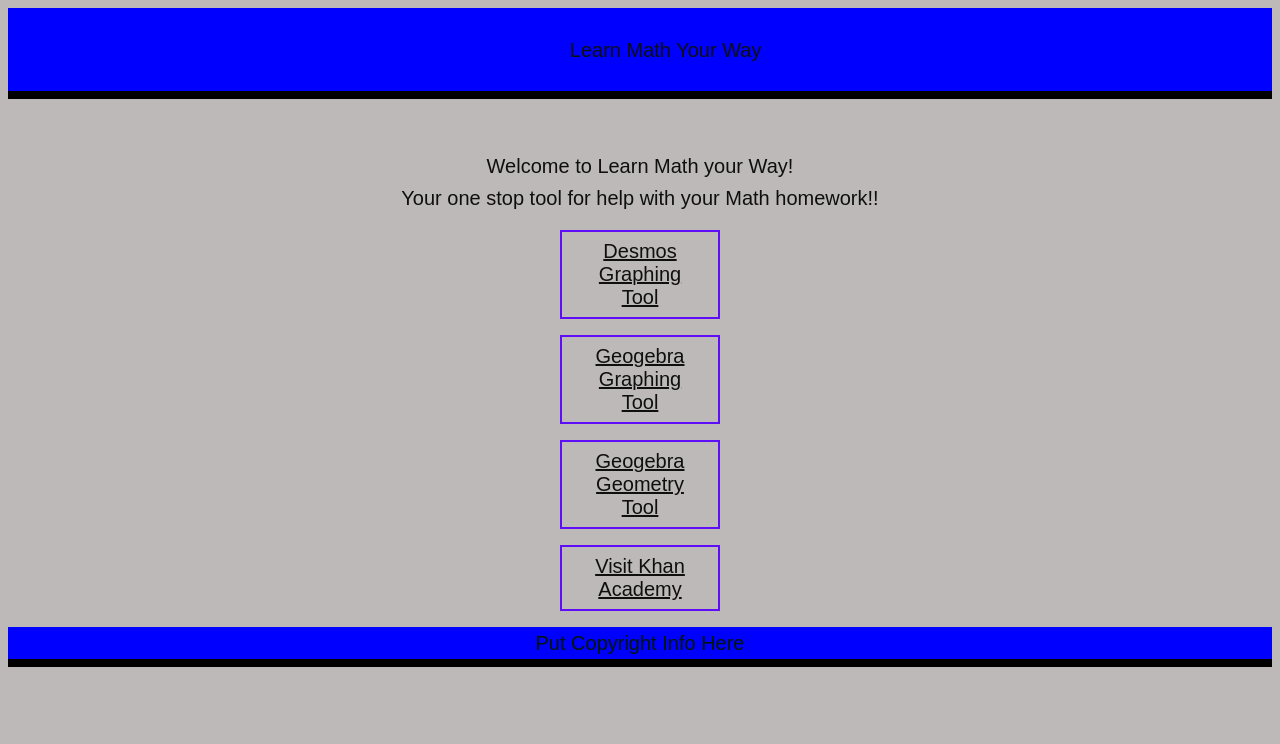
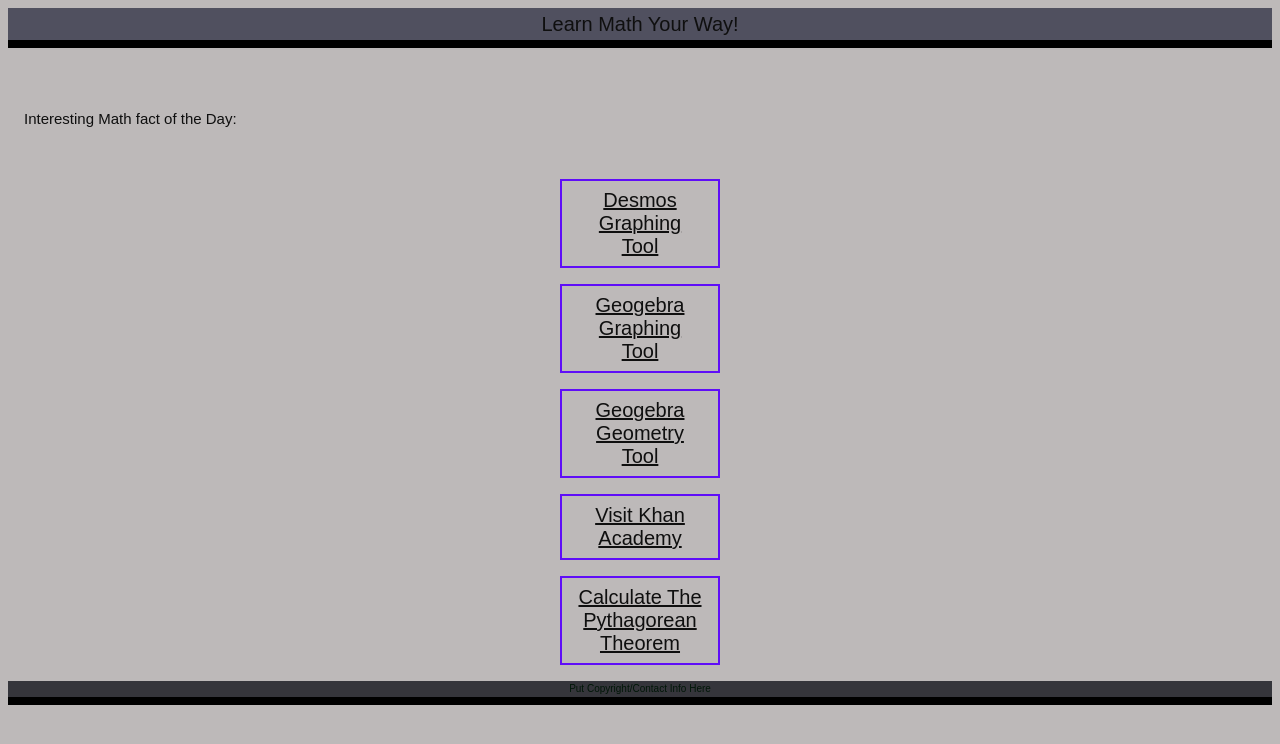
Before and after one commit to DianeVail/MathYourWay, a plain HTML site: page index.html in a window 1280 px wide. Shown: the top 744 px of the page. Drawn offline with Linux system fonts and the light colour scheme.

Commit message:
continued coding

```diff
--- a/index.html
+++ b/index.html
@@ -8,37 +8,38 @@
     <title>Learn Math Your Way</title>
   </head>
   <body>
-      <div class="header-container">
+
         <div class="header">
-          <div class="header_logo">
-            <a>Learn Math Your Way</a>
+          <a>Learn Math Your Way!</a>
+        </div>
 
-  <!--Code for Numbers API should go here-->
-          </div>
-        </div>
-      </div>
-      <div class="content-container">
-        <a> Welcome to Learn Math your Way! </a>
-        <a>Your one stop tool for help with your Math homework!!</a>
-        </script>
-        </div>
-        <div class="">
+
+        <!--Code for Numbers API should go here-->
+        <!--This does not work yet-->
+        <div class = "fact-text">Interesting Math fact of the Day:</div>
+        <div class="fact-text"><a href = "https://numbersapi.com/5/math" target="_blank" ></a></div>
+
+
           <div class="btn-container">
-            <!--Desmos code-->
-            <button class="mathlinks"><a href = "links/desmos.html" target="_blank" class="link-btn">Desmos Graphing Tool</a></button>
-            <!--Geogebra code-->
-            <button class="mathlinks"><a href="links/geogebra.html" target="_blank" class="link-btn">Geogebra Graphing Tool</a></button>
-            <button class="mathlinks"><a href="https://www.geogebra.org/geometry" target="_blank" class="link-btn"> Geogebra Geometry Tool</a>
+
+              <!--Desmos graphing calculator bcode-->
+              <button class="mathlinks"><a href = "links/desmos.html" target="_blank" class="link-btn">Desmos Graphing Tool</a></button>
+
+              <!--Geogebra graphing calculator code-->
+              <button class="mathlinks"><a href="links/geogebra.html" target="_blank" class="link-btn">Geogebra Graphing Tool</a></button>
+
+              <!-- Geogebra Geometry Tool Code-->
+              <button class="mathlinks"><a href="https://www.geogebra.org/geometry" target="_blank" class="link-btn"> Geogebra Geometry Tool</a>
               <script>src="https://www.geogebra.org/geometry?lang=en"</script></button>
-            <!--Khan Academy code  -->
+
+              <!--Khan Academy code  -->
               <button class="mathlinks"><a href="https:khanacademy.org" target="_blank" class="link-btn"> Visit Khan Academy</a>
               <script>src="https://www.khanacademy.org"</script>
 
+              <!-- Pythagorean Theorem Calculator-->
+              <button class="mathlinks"><a href = "links/pythagoreanthm.html" target="_blank" class="link-btn">Calculate The Pythagorean Theorem</a></button>
         </div>
-        </div>
-      </div>
-      <div class = "footer">Put Copyright Info Here</div>
-      </div>
+        <div class = "footer">Put Copyright/Contact Info Here</div>
   </body>
     <script src="index.js"></script>
 </html>
--- a/index.js
+++ b/index.js
@@ -1,25 +1,30 @@
 "use strict"
 // Code for Desmos Calculator//
-  var elt = document.getElementById('calculator');
-  var calculator = Desmos.GraphingCalculator(elt);
+var elt = document.getElementById('calculator');
+var calculator = Desmos.GraphingCalculator(elt);
 
- // var elt = document.getElementById('my-calculator');
- // var calculator = Desmos.GraphingCalculator(elt);
 
- //Code Snippet from Numbers API
- const data = null;
 
-const xhr = new XMLHttpRequest();
-xhr.withCredentials = true;
-
-xhr.addEventListener('readystatechange', function () {
-	if (this.readyState === this.DONE) {
-		console.log(this.responseText);
-	}
+ //Code for math fact of the day API //
+ //This does not work yet
+ $.get('http://numbersapi.com/5/math', function(data) {
+	$('#number').text(data);
 });
 
-xhr.open('GET', 'https://numbersapi.p.rapidapi.com/1729/math');
-xhr.setRequestHeader('x-rapidapi-key', '683316b4d9mshcaba3263dad5228p173f27jsna61933234ee3');
-xhr.setRequestHeader('x-rapidapi-host', 'numbersapi.p.rapidapi.com');
+ //Code for Pythagorean Theorem function
 
-xhr.send(data);
+ function checkValues() {  //Check to make sure input is valid
+
+    if (a <=0 || b <=0) {
+        console.log("Side lengths must be greater than zero");
+    }
+
+}
+//  function for inputing values and calculating hypotenuse
+function computeValues {
+	let c = sqrt(a^2 + b^2)
+	console.log(c);
+}
+submissionBtn.addEventListener("click", function () {
+    checkValues;
+});
--- a/style.css
+++ b/style.css
@@ -17,7 +17,7 @@
 	display: flex;
 	flex-direction: row;
 	justify-content:center;
-	font-size: 18px;
+	font-size: 15px;
 }
 
 a:hover {
@@ -27,17 +27,31 @@
 
 
 .header {
-	background-color: red;
+	background-color:gray;
 	border-bottom: 8px solid #000000;
 	margin-bottom: 3.2rem;
-	font-size: 40px;
+	font-size: 15px;
 }
 
-.header_logo {
-	padding: 1.6rem;
-	width: 100%;
+.header-logo{
+	padding: 2.5rem;
+	background-color: rgb(211, 250, 250);
+	width: 90%;
 	display: flex;
+	flex-direction: column;
 	justify-content: center;
+	font-size: 15px;
+}
+.fact-text {
+	color: #0f0f0f;
+	display: flex;
+	flex-direction: column;
+	justify-content:center;
+	margin: 0.5rem 0;
+    padding: 0.5rem 1rem;
+    width: 100%;
+	font-size: 15px;
+
 }
 
 .mathlinks {
@@ -51,6 +65,7 @@
     max-width: 10rem;
 }
 .btn-container {
+
     display: flex;
     flex-direction: column;
     margin: 0.5rem 1rem;
@@ -59,22 +74,23 @@
 
 
 .footer {
-	background-color: red;
+	background-color:gray;
 	border-bottom: 8px solid #000000;
 	margin-bottom: 3.2rem;
-	font-size: 20px;
+	font-size: 10px;
 	text-align: center;
-	font-size: 20px;
+
 
 }
 
 @media (min-width: 800px) {
 
 	.header {
-		background-color: blue;
+		background-color: rgb(80, 80, 95);
 		flex-direction: row;
 		justify-content: space-between;
 		align-items: center;
+		font-size: 20px;
 	}
 	a {
 		color: #0f0f0f;
@@ -84,7 +100,7 @@
 		font-size: 20px;
 	}
 	.footer {
-		background-color: blue;
+		background-color: rgb(53, 53, 59);
 		flex-direction: row;
 		justify-content: space-between;
 		align-items: center;
```
Also changed, not shown: links/geogebra.html (+1 -1 lines), links/pythagoreanthm.html (added, +32 -0 lines), 2303328.jpg (added).
